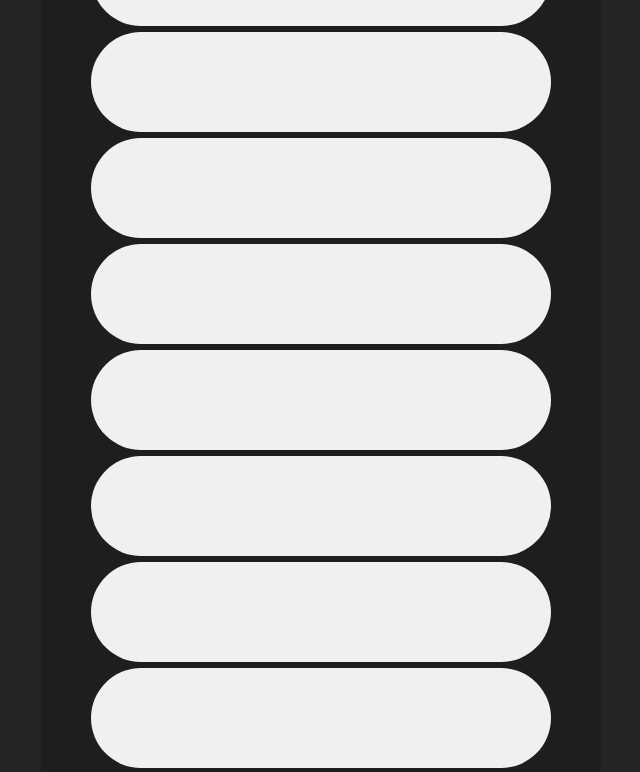
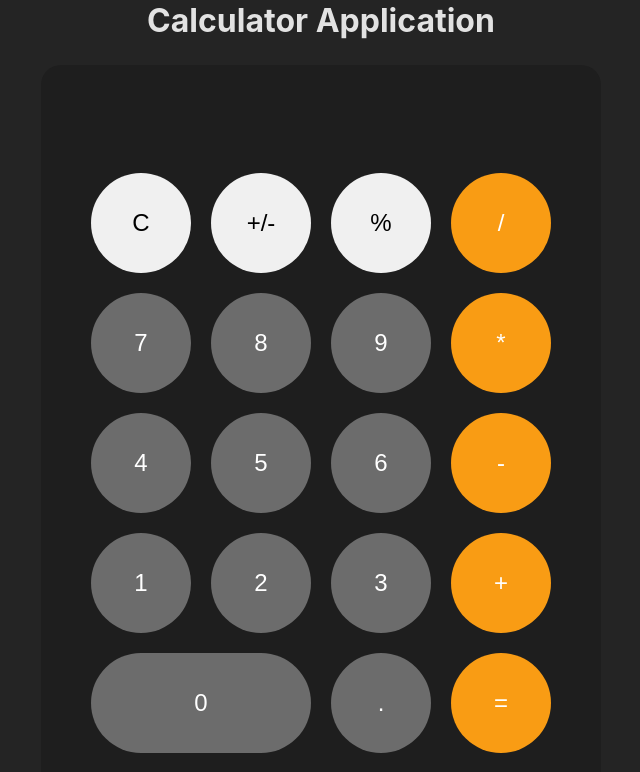
Before and after one commit to Nerajno/Ber-kna, a React (Vite) app: page / in a window 1280 px wide. Shown: the top 772 px of the page, without its empty margins (319-959 px from the left). Built offline with nearby package versions, Linux system fonts and the light colour scheme.

Commit message:
Twiddled on the structure of the btns

```diff
--- a/src/App.tsx
+++ b/src/App.tsx
@@ -9,31 +9,141 @@ function App() {
   return (
     <>
       <div className='container'>
-        <h1>Calculator @ FCC</h1>
+        <h1>Calculator Application</h1>
         <div id='calculator'>
           <div id='display' style={{ textAlign: 'right' }}>
-            <div id='answer'></div>
-            <div id='expression'></div>
-            <button id="clear" onClick={() => buttonPress('clear')} className='light-gray'></button>
-            <button id="negative" onClick={() => buttonPress('negative')} className='light-gray'></button>
-            <button id="percentage" onClick={() => buttonPress('percentage')} className='light-gray'></button>
-            <button id="divide" onClick={() => buttonPress("/")} className='light-gray'></button>
-            <button id="seven" onClick={() => buttonPress('7')} className='light-gray'></button>
-            <button id="eight" onClick={() => buttonPress('8')} className='light-gray'></button>
-            <button id="nine" onClick={() => buttonPress('9')} className='light-gray'></button>
-            <button id="multiply" onClick={() => buttonPress('*')} className='light-gray'></button>
-            <button id="four" onClick={() => buttonPress('4')} className='light-gray'></button>
-            <button id="five" onClick={() => buttonPress('5')} className='light-gray'></button>
-            <button id="six" onClick={() => buttonPress('6')} className='light-gray'></button>
-            <button id="subtract" onClick={() => buttonPress('subtract')} className='light-gray'></button>
-            <button id="one" onClick={() => buttonPress('1')} className='light-gray'></button>
-            <button id="two" onClick={() => buttonPress('2')} className='light-gray'></button>
-            <button id="three" onClick={() => buttonPress('3')} className='light-gray'></button>
-            <button id="add" onClick={() => buttonPress('+')} className='light-gray'></button>
-            <button id="zero" onClick={() => buttonPress('0')} className='light-gray'></button>
-            <button id="decimal" onClick={() => buttonPress('.')} className='light-gray'></button>
-            <button id="equals" onClick={() => buttonPress('=')} className='light-gray'></button>
+            <div id='answer'>{}</div>
+            <div id='expression'>{}</div>
           </div>
+          <button
+            id='clear'
+            onClick={() => buttonPress('clear')}
+            className='light-gray'
+          >
+            C
+          </button>
+          <button
+            id='negative'
+            onClick={() => buttonPress('negative')}
+            className='light-gray'
+          >
+            +/-
+          </button>
+          <button
+            id='percentage'
+            onClick={() => buttonPress('percentage')}
+            className='light-gray'
+          >
+            %
+          </button>
+          <button
+            id='divide'
+            onClick={() => buttonPress('/')}
+            className='yellow'
+          >
+            /
+          </button>
+          <button
+            id='seven'
+            onClick={() => buttonPress('7')}
+            className='dark-gray'
+          >
+            7
+          </button>
+          <button
+            id='eight'
+            onClick={() => buttonPress('8')}
+            className='dark-gray'
+          >
+            8
+          </button>
+          <button
+            id='nine'
+            onClick={() => buttonPress('9')}
+            className='dark-gray'
+          >
+            9
+          </button>
+          <button
+            id='multiply'
+            onClick={() => buttonPress('*')}
+            className='yellow'
+          >
+            *
+          </button>
+          <button
+            id='four'
+            onClick={() => buttonPress('4')}
+            className='dark-gray'
+          >
+            4
+          </button>
+          <button
+            id='five'
+            onClick={() => buttonPress('5')}
+            className='dark-gray'
+          >
+            5
+          </button>
+          <button
+            id='six'
+            onClick={() => buttonPress('6')}
+            className='dark-gray'
+          >
+            6
+          </button>
+          <button
+            id='subtract'
+            onClick={() => buttonPress('-')}
+            className='yellow'
+          >
+            -
+          </button>
+          <button
+            id='one'
+            onClick={() => buttonPress('1')}
+            className='dark-gray'
+          >
+            1
+          </button>
+          <button
+            id='two'
+            onClick={() => buttonPress('2')}
+            className='dark-gray'
+          >
+            2
+          </button>
+          <button
+            id='three'
+            onClick={() => buttonPress('3')}
+            className='dark-gray'
+          >
+            3
+          </button>
+          <button id='add' onClick={() => buttonPress('+')} className='yellow'>
+            +
+          </button>
+          <button
+            id='zero'
+            onClick={() => buttonPress('0')}
+            className='dark-gray'
+          >
+            0
+          </button>
+          <button
+            id='decimal'
+            onClick={() => buttonPress('.')}
+            className='dark-gray'
+          >
+            .
+          </button>
+          <button
+            id='equals'
+            onClick={() => buttonPress('=')}
+            className='yellow'
+          >
+            =
+          </button>
         </div>
       </div>
     </>
```
